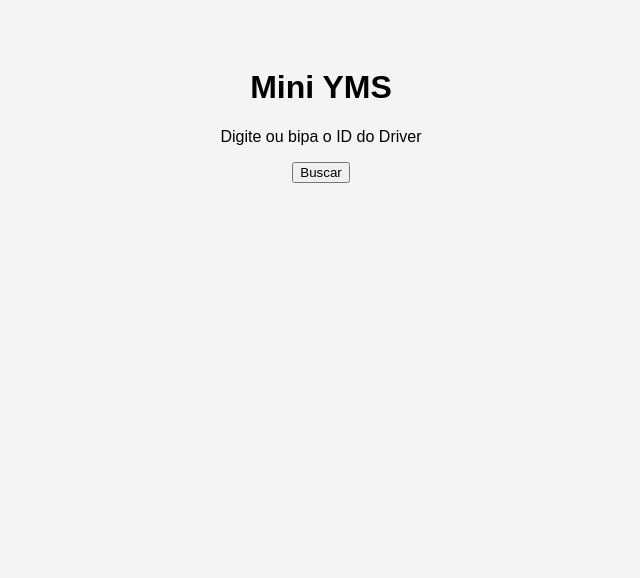
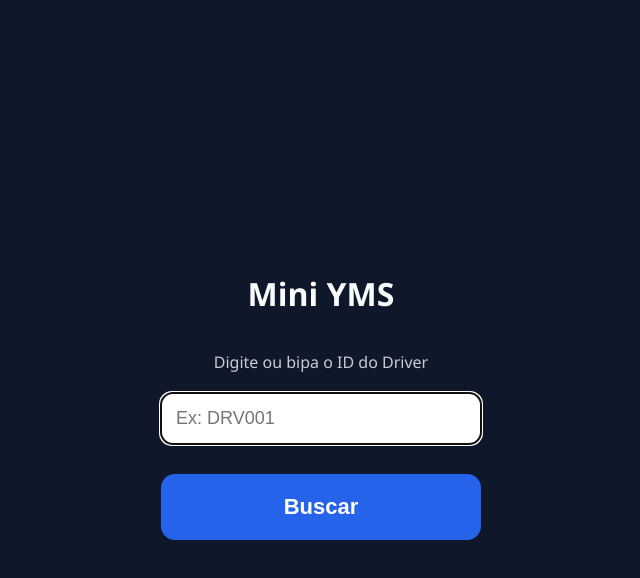
Before and after one commit to Vitao127/mini-yms, a plain HTML site: page index.html in a window 1280 px wide. Shown: the whole page, without its empty margins (319-959 px from the left). Drawn offline with Linux system fonts and the light colour scheme.

Commit message:
Update style.css

```diff
--- a/style.css
+++ b/style.css
@@ -1,19 +1,76 @@
+* {
+  box-sizing: border-box;
+}
+
 body {
-  font-family: Arial, sans-serif;
-  text-align: center;
-  background: #f4f4f4;
+  margin: 0;
+  font-family: "Segoe UI", Arial, sans-serif;
+  background: #0f172a;
+  color: #f8fafc;
+  height: 100vh;
 }
 
 .screen {
   display: none;
-  padding: 40px;
+  height: 100vh;
+  padding: 32px;
+  justify-content: center;
+  align-items: center;
+  flex-direction: column;
+  text-align: center;
 }
 
 .screen.active {
-  display: block;
+  display: flex;
+}
+
+h1, h2 {
+  margin-bottom: 20px;
+}
+
+p {
+  opacity: 0.8;
+  margin-bottom: 20px;
 }
 
 input {
-  opacity: 0;
-  position: absolute;
+  width: 100%;
+  max-width: 320px;
+  padding: 15px;
+  font-size: 18px;
+  border-radius: 12px;
+  border: none;
+  margin-bottom: 20px;
 }
+
+button {
+  width: 100%;
+  max-width: 320px;
+  padding: 20px;
+  margin: 10px 0;
+  font-size: 22px;
+  font-weight: bold;
+  border: none;
+  border-radius: 14px;
+  cursor: pointer;
+}
+
+button.primary {
+  background: #2563eb;
+  color: white;
+}
+
+button.entry {
+  background: #22c55e;
+  color: #022c22;
+}
+
+button.exit {
+  background: #f97316;
+  color: #431407;
+}
+
+#screen-ok {
+  background: #16a34a;
+  color: white;
+}
```
